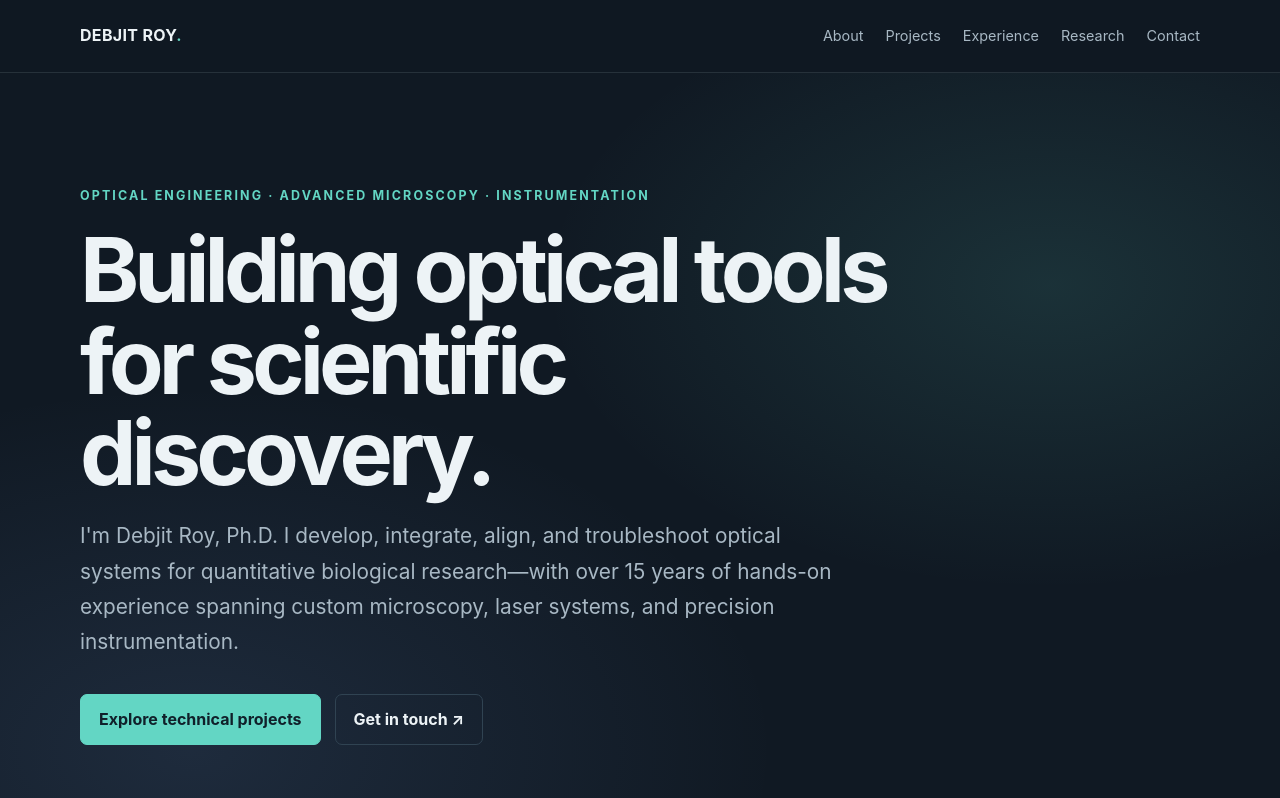
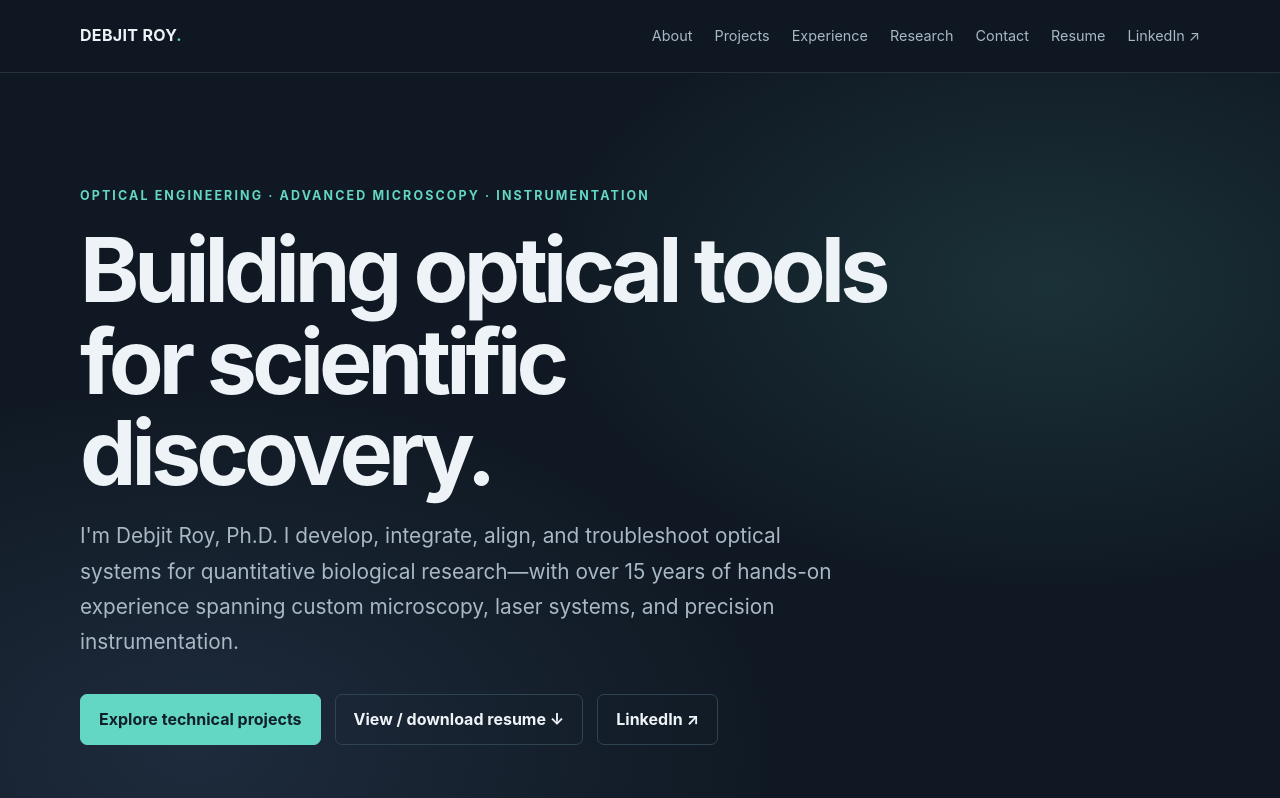
Before and after one commit to debjitroy2006/debjitroy2006.github.io, a plain HTML site: page index.html in a window 1280 px wide. Shown: the top 798 px of the page. Drawn offline with Linux system fonts and the light colour scheme.

Commit message:
Add resume and LinkedIn links to portfolio

```diff
--- a/index.html
+++ b/index.html
@@ -36,7 +36,7 @@
   <div class="wrap"><nav aria-label="Main navigation">
     <a class="brand" href="#top">DEBJIT ROY<span>.</span></a>
     <div class="navlinks">
-      <a href="#about">About</a><a href="#projects">Projects</a><a href="#experience">Experience</a><a href="#research">Research</a><a href="#contact">Contact</a>
+      <a href="#about">About</a><a href="#projects">Projects</a><a href="#experience">Experience</a><a href="#research">Research</a><a href="#contact">Contact</a><a href="resume.html">Resume</a><a href="https://www.linkedin.com/in/debjit-roy-34739b316/" target="_blank" rel="noopener noreferrer">LinkedIn ↗</a>
     </div>
   </nav></div>
 </header>
@@ -48,7 +48,7 @@
       <p>I'm Debjit Roy, Ph.D. I develop, integrate, align, and troubleshoot optical systems for quantitative biological research—with over 15 years of hands-on experience spanning custom microscopy, laser systems, and precision instrumentation.</p>
       <div class="hero-actions">
         <a class="btn primary" href="#projects">Explore technical projects</a>
-        <a class="btn secondary" href="mailto:debjitroy2006@gmail.com">Get in touch ↗</a>
+        <a class="btn secondary" href="resume.html" target="_blank" rel="noopener">View / download resume ↓</a><a class="btn secondary" href="https://www.linkedin.com/in/debjit-roy-34739b316/" target="_blank" rel="noopener noreferrer">LinkedIn ↗</a>
       </div>
       <div class="hero-note"><span><strong>15+ years</strong> hands-on optical systems</span><span><strong>Ph.D.</strong> Physical Chemistry</span><span><strong>Focus</strong> Instrument development & integration</span></div>
     </div>
@@ -108,6 +108,6 @@
     <div class="contact"><div><div class="kicker">05 / Contact</div><h2>Let's build something useful.</h2><p>For opportunities in optical engineering, photonics, advanced microscopy, or scientific instrumentation, feel free to get in touch.</p></div><a class="btn primary" href="mailto:debjitroy2006@gmail.com">debjitroy2006@gmail.com ↗</a></div>
   </div></section>
 </main>
-<footer><div class="wrap footer-inner"><span>© <span id="year">2026</span> Debjit Roy, Ph.D.</span><span>Optical Engineering · Microscopy · Scientific Instrumentation</span></div></footer>
+<footer><div class="wrap footer-inner"><span>© <span id="year">2026</span> Debjit Roy, Ph.D.</span><span><a href="resume.html">Resume</a> · <a href="https://www.linkedin.com/in/debjit-roy-34739b316/" target="_blank" rel="noopener noreferrer">LinkedIn</a> · Optical Engineering · Microscopy</span></div></footer>
 </body>
 </html>
```
